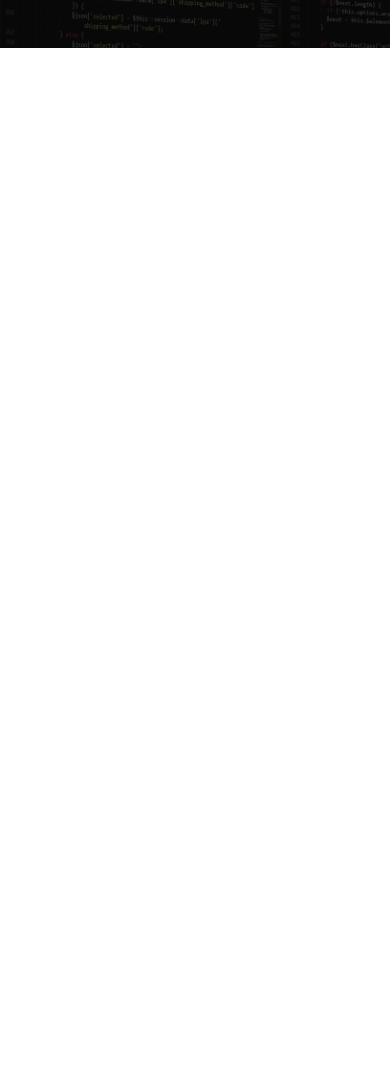
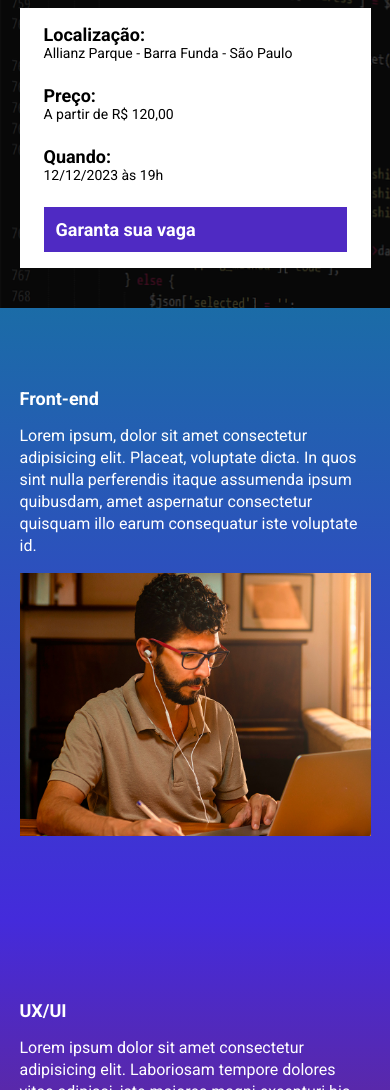
Before and after one commit to GabrielCaetanoFernandes/ebac_tech_talks, a website built with Parcel: page src/index.html in a window 390 px wide. Shown: the part 192-1282 px from the top of the page. Before the commit the page ends 844 px from the top, so only its background shows below. Built offline with nearby package versions, Linux system fonts and the light colour scheme.

Commit message:
Criando contagem regressiva

```diff
--- a/package.json
+++ b/package.json
@@ -2,9 +2,9 @@
   "name": "projeto_evento_ebac",
   "version": "1.0.0",
   "description": "",
-  "main": "index.js",
   "scripts": {
     "dev": "parcel src/index.html src/styles/main.scss src/scripts/main.js",
+    "build": "parcel build src/index.html",
     "test": "echo \"Error: no test specified\" && exit 1"
   },
   "keywords": [],
--- a/src/index.html
+++ b/src/index.html
@@ -10,16 +10,84 @@
     <link href="https://fonts.googleapis.com/css2?family=Lobster&family=Roboto:wght@400;700;900&display=swap" rel="stylesheet">
     <!--estilo-->
     <link rel="stylesheet" href="styles/main.scss">
+    <!--AOS-->
+    <link rel="stylesheet" href="https://unpkg.com/aos@next/dist/aos.css" />
 </head>
 <body>
     <header class="hero">
         <div class="container">
             <img class="hero__logo" src="./images/ebac_logo.svg" alt="EBAC">
             <p class="hero__text">
-                O maior evento de tecnologia do Brasil começa em 10d 12h 20m 15s
+                O maior evento de tecnologia do Brasil começa em <span id="counter"></span>
             </p>
+            <div class="infos-bar">
+                <ul class="infos-bar__infos">
+                    <li class="infos-bar__infos__item">
+                        <b>Localização:</b>
+                        Allianz Parque - Barra Funda - São Paulo
+                    </li>
+                    <li class="infos-bar__infos__item">
+                        <b>Preço:</b>
+                        A partir de R$ 120,00
+                    </li>
+                    <li class="infos-bar__infos__item">
+                        <b>Quando:</b>
+                        12/12/2023 às 19h
+                    </li>
+                </ul>
+                <a href="" class="button button--primary">
+                    Garanta sua vaga
+                </a>
+            </div>
         </div>
     </header>
+    <section class="event event--frontend">
+        <div class="container" data-aos="fade-right">
+            <div class="event__details">
+                <h2 class="event__details__title">Front-end</h2>
+                <p class="event__details__description">
+                    Lorem ipsum, dolor sit amet consectetur adipisicing elit. Placeat, voluptate dicta. In quos sint nulla perferendis itaque assumenda ipsum quibusdam, amet aspernatur consectetur quisquam illo earum consequatur iste voluptate id.
+                </p>
+            </div>
+            <img class="event__image" src="./images/frontend.png" alt="Front-end">
+        </div>
+    </section>
+    <section class="event event--ux event--img-left">
+        <div class="container" data-aos="fade-left">
+            <div class="event__details">
+                <h2 class="event__details__title">UX/UI</h2>
+                <p class="event__details__description">
+                    Lorem ipsum dolor sit amet consectetur adipisicing elit. Laboriosam tempore dolores vitae adipisci, iste maiores magni excepturi hic aspernatur natus accusantium! Quia quidem laborum, natus nobis aut ut dignissimos suscipit.
+                </p>
+            </div>
+            <img class="event__image" src="./images/ui-ux.png" alt="backend">
+        </div>
+    </section>
+    <section class="event event--data-science">
+        <div class="container" data-aos="fade-right">
+            <div class="event__details">
+                <h2 class="event__details__title">Data Science</h2>
+                <p class="event__details__description">
+                    Lorem ipsum dolor sit amet consectetur adipisicing elit. Laboriosam tempore dolores vitae adipisci, iste maiores magni excepturi hic aspernatur natus accusantium! Quia quidem laborum, natus nobis aut ut dignissimos suscipit.
+                </p>
+            </div>
+            <img class="event__image" src="./images/data.png" alt="backend">
+        </div>
+    </section>
+    <section class="event event--backend event--img-left">
+        <div class="container" data-aos="fade-left">
+            <div class="event__details">
+                <h2 class="event__details__title">Backend</h2>
+                <p class="event__details__description">
+                    Lorem ipsum dolor sit amet consectetur adipisicing elit. Laboriosam tempore dolores vitae adipisci, iste maiores magni excepturi hic aspernatur natus accusantium! Quia quidem laborum, natus nobis aut ut dignissimos suscipit.
+                </p>
+            </div>
+            <img class="event__image" src="./images/backend.png" alt="backend">
+        </div>
+    </section>
+    <!--AOS-->
+    <script src="https://unpkg.com/aos@next/dist/aos.js"></script>
+    <!--Main JS-->
     <script src="./scripts//main.js"></script>
 </body>
 </html>
--- a/src/scripts/main.js
+++ b/src/scripts/main.js
@@ -0,0 +1,27 @@
+AOS.init();
+
+const eventDate = new Date("Dec 12, 2023 19:00:00");
+const timeStampEvent = eventDate.getTime();
+
+const timeCounter = setInterval(function(){
+    const now = new Date();
+    const timeStampNow = now.getTime();
+
+    const timeTillEvent = timeStampEvent - timeStampNow;
+
+    const dayMs = 1000 * 60 * 60 * 24;
+    const hourMs = 1000 * 60 * 60;
+    const minuteMS = 1000 * 60;
+
+    const daysTillEvent = Math.floor(timeTillEvent / dayMs);
+    const hoursTillEvent = Math.floor((timeTillEvent % dayMs) / hourMs);
+    const minutesTillEvent = Math.floor((timeTillEvent % hourMs) / minuteMS);
+    const secondsTillEvent = Math.floor((timeTillEvent % minuteMS) / 1000);
+
+    document.getElementById('counter').innerHTML = `${daysTillEvent}d ${hoursTillEvent}h ${minutesTillEvent}m ${secondsTillEvent}s`;
+
+    if(timeTillEvent < 0){
+        clearInterval(timeCounter);
+        document.getElementById('counter').innerHTML = 'Evento encerrado.'
+    }
+}, 1000)
--- /dev/null
+++ b/src/styles/_event.scss
@@ -0,0 +1,64 @@
+@use 'variables';
+
+.event{
+    padding: 80px 0;
+
+    &--frontend{
+        background-image: linear-gradient(variables.$blue1, variables.$blue2);
+    }
+
+    &--ux{
+        background-image: linear-gradient(variables.$blue2, variables.$red);
+    }
+
+    &--data-science{
+        background-image: linear-gradient(variables.$red, variables.$yellow);
+    }
+
+    &--backend{
+        background-image: linear-gradient(variables.$yellow, variables.$red);
+    }
+
+    &--img-left{
+        .container{
+            flex-direction: row-reverse;
+        }
+    }
+
+    .container{
+        display: flex;
+        gap: 40px;
+    }
+
+    &__image{
+        max-width: 360px;
+    }
+
+    &__details{
+
+        &__title{
+            font-size: 18px;
+            font-weight: bold;
+            margin-bottom: 16px;
+        }
+
+        &__description{
+            font-size: 16px;
+            line-height: 22px;
+        }
+    }
+
+    @media(max-width: 640px){
+        .container{
+            display: block;
+        }
+
+        &__image{
+            width: 100%;
+        }
+        &__details{
+            margin-right: 0;
+            margin-bottom: 16px;
+        }
+    }
+}
--- a/src/styles/_hero.scss
+++ b/src/styles/_hero.scss
@@ -1,3 +1,5 @@
+@use 'variables';
+
 .hero{
     padding-top: 60px;
     padding-bottom: 100px;
@@ -16,7 +18,7 @@
         left: 0;
         width: 100%;
         height: 100%;
-        background-color: #000;
+        background-color: variables.$txtColor2;
         opacity: 0.7;
         content: '';
     }
@@ -38,6 +40,7 @@
 
     @media(max-width: 640px){
         padding: 40px 0;
+
         &__logo{
             height: 40px;
         }
--- /dev/null
+++ b/src/styles/_variables.scss
@@ -0,0 +1,8 @@
+$txtColor: #fff;
+$txtColor2: #000;
+
+$blue1: #1B6CA7;
+$blue2: #442BDB;
+$red: #89223B;
+$yellow: #9C791D;
+$btnColor: #4f2ac3;
--- /dev/null
+++ b/src/styles/components/_buttons.scss
@@ -0,0 +1,26 @@
+@use '../variables';
+
+.button{
+    padding: 12px;
+    font-size: 18px;
+    font-weight: bold;
+    text-decoration: none;
+    text-align: center;
+    white-space: nowrap;
+
+    &--primary{
+        color: variables.$txtColor;
+        background-color: variables.$btnColor;
+    }
+
+    @media (max-width: 640px){
+        display: flex;
+        width: 100%;
+        align-items: center;
+    }
+
+    @media (max-width: 1024px){
+        display: flex;
+        align-items: center;
+    }
+}
--- /dev/null
+++ b/src/styles/components/_infos_bar.scss
@@ -0,0 +1,43 @@
+@use '../variables';
+
+.infos-bar{
+    padding: 16px 24px;
+    background-color: variables.$txtColor;
+    display: flex;
+    justify-content: space-between;
+
+    &__infos{
+        display: flex;
+        gap: 40px;
+
+        &__item{
+            font-size: 14px;
+            color: variables.$txtColor2;
+
+            b{
+                color: variables.$txtColor2;
+                font-size: 18px;
+                display: block;
+            }
+        }
+    }
+
+    @media (max-width: 640px) {
+        display: block;
+
+        &__infos{
+            display: block;
+
+
+            &__item{
+                margin-bottom: 24px;
+            }
+        }
+    }
+
+    @media (max-width: 1024px){
+        &__infos{
+            gap: 16px;
+        }
+    }
+}
--- a/src/styles/main.scss
+++ b/src/styles/main.scss
@@ -1,11 +1,16 @@
 @use 'hero';
+@use 'components/infos_bar';
+@use 'components/buttons';
+@use 'event';
+@use 'variables';
 
 *{
     margin: 0;
     padding: 0;
     box-sizing: border-box;
     font-family: Roboto, sans-serif;
-    color: #FFf;
+    color: variables.$txtColor;
+    list-style: none;
 }
 
 .container{
```
